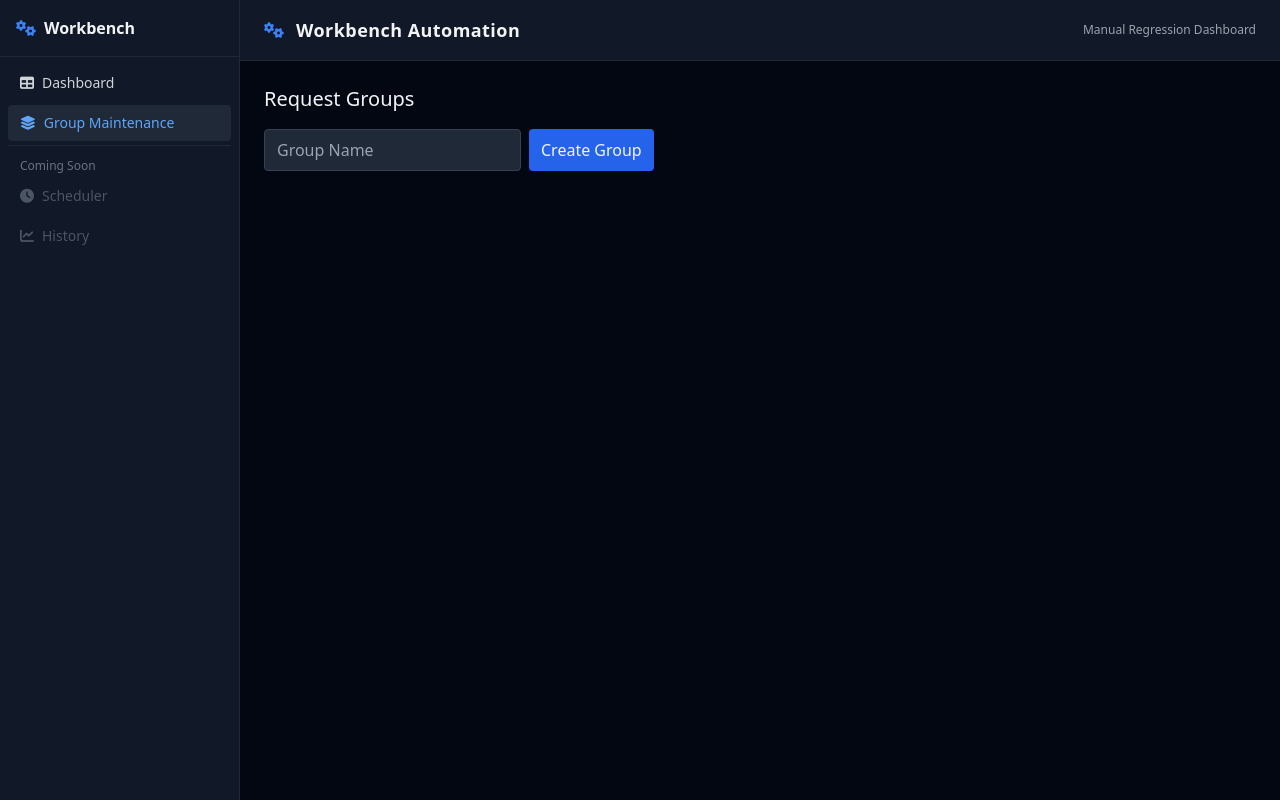
After one commit to pandit1975-bit/wb_manual_regression, a Django app: page /groups/ in a window 1280 px wide. The commit adds this page. Run offline with Django 5.2, Linux system fonts and the light colour scheme; data that the repository does not hold is empty; some libraries are stand-ins or nearby versions.

Commit message:
V2 - Sync between Dashboard and Group maintenance working great.

```diff
--- /dev/null
+++ b/workbench/static/workbench/group_maintenance.js
@@ -0,0 +1,80 @@
+/////////////////////////////////////////////////////
+// CSRF
+/////////////////////////////////////////////////////
+
+function getCSRF(){
+return document.querySelector("[name=csrfmiddlewaretoken]").value;
+}
+
+/////////////////////////////////////////////////////
+// ADD TO GROUP
+/////////////////////////////////////////////////////
+
+document.addEventListener("click", function(e){
+
+const btn = e.target.closest(".add-to-group")
+if(!btn) return
+
+const groupId = btn.dataset.group
+
+const env = document.getElementById(`env-${groupId}`).value
+const req = document.getElementById(`req-${groupId}`).value
+
+if(!env || !req) return
+
+fetch(`/groups/add/${groupId}/`,{
+method:"POST",
+headers:{
+"Content-Type":"application/json",
+"X-CSRFToken": getCSRF()
+},
+body:JSON.stringify({
+environment: env,
+request_id: req
+})
+})
+.then(()=>location.reload())
+
+})
+
+/////////////////////////////////////////////////////
+// DELETE ITEM
+/////////////////////////////////////////////////////
+
+document.addEventListener("click", function(e){
+
+const btn = e.target.closest(".delete-group-item")
+if(!btn) return
+
+const id = btn.dataset.id
+
+fetch(`/groups/delete-item/${id}/`,{
+method:"POST",
+headers:{
+"X-CSRFToken": getCSRF()
+}
+})
+.then(()=>location.reload())
+
+})
+
+/////////////////////////////////////////////////////
+// DELETE GROUP
+/////////////////////////////////////////////////////
+
+document.addEventListener("click", function(e){
+
+const btn = e.target.closest(".delete-group")
+if(!btn) return
+
+const id = btn.dataset.id
+
+fetch(`/groups/delete/${id}/`,{
+method:"POST",
+headers:{
+"X-CSRFToken": getCSRF()
+}
+})
+.then(()=>location.reload())
+
+})
--- a/workbench/templates/core/base.html
+++ b/workbench/templates/core/base.html
@@ -18,6 +18,64 @@ href="https://cdn.jsdelivr.net/npm/flatpickr/dist/flatpickr.min.css">
 
 <body class="bg-gray-950 text-gray-100">
 
+<div class="flex min-h-screen">
+
+<!-- SIDEBAR -->
+<div class="w-60 bg-gray-900 border-r border-gray-800 flex flex-col">
+
+<!-- SIDEBAR HEADER -->
+<div class="px-4 py-4 border-b border-gray-800 flex items-center gap-2">
+<i class="fa-solid fa-gears text-blue-500"></i>
+<span class="font-semibold">Workbench</span>
+</div>
+
+<!-- NAV -->
+<div class="p-2 space-y-1 text-sm">
+
+<a href="/workbench/"
+class="flex items-center gap-2 px-3 py-2 rounded
+{% if request.path == '/workbench/' %}
+bg-gray-800 text-blue-400
+{% else %}
+hover:bg-gray-800 text-gray-300
+{% endif %}">
+<i class="fa-solid fa-table"></i>
+Dashboard
+</a>
+
+<a href="/workbench/groups/"
+class="flex items-center gap-2 px-3 py-2 rounded
+{% if 'groups' in request.path %}
+bg-gray-800 text-blue-400
+{% else %}
+hover:bg-gray-800 text-gray-300
+{% endif %}">
+<i class="fa-solid fa-layer-group"></i>
+Group Maintenance
+</a>
+
+<!-- future items -->
+<div class="border-t border-gray-800 my-2"></div>
+
+<div class="text-xs text-gray-500 px-3 pt-2">
+Coming Soon
+</div>
+
+<div class="px-3 py-2 text-gray-600">
+<i class="fa-solid fa-clock mr-2"></i>Scheduler
+</div>
+
+<div class="px-3 py-2 text-gray-600">
+<i class="fa-solid fa-chart-line mr-2"></i>History
+</div>
+
+</div>
+
+</div>
+
+<!-- MAIN -->
+<div class="flex-1 flex flex-col">
+
 <!-- HEADER -->
 <div class="bg-gray-900 border-b border-gray-800 px-6 py-4 flex items-center justify-between">
 
@@ -35,10 +93,14 @@ Manual Regression Dashboard
 </div>
 
 <!-- CONTENT -->
-<div class="p-6 max-w-[1800px] mx-auto">
+<div class="p-6 max-w-[1800px] mx-auto w-full">
 {% block content %}
 {% endblock %}
 </div>
 
+</div>
+
+</div>
+
 </body>
 </html>
--- /dev/null
+++ b/workbench/templates/workbench/group_master.html
@@ -0,0 +1,99 @@
+{% extends "core/base.html" %}
+{% block content %}
+
+<h2 class="text-xl mb-4">Request Groups</h2>
+
+<form method="post" class="flex gap-2 mb-4">
+{% csrf_token %}
+
+<input name="name"
+placeholder="Group Name"
+class="bg-gray-800 border border-gray-700 px-3 py-2 rounded">
+
+<button type="submit"
+class="bg-blue-600 px-3 py-2 rounded">
+Create Group
+</button>
+
+</form>
+
+{% for g in groups %}
+
+<div class="mt-6 border border-gray-700 p-4 rounded-lg bg-gray-900">
+
+<!-- GROUP HEADER -->
+<div class="flex justify-between items-center mb-3">
+
+<div class="font-semibold text-lg">
+{{ g.name }}
+</div>
+
+<button type="button"
+class="delete-group
+text-red-500 hover:text-red-400
+px-2 py-1 text-xs"
+data-id="{{g.id}}">
+<i class="fa-solid fa-trash"></i>
+</button>
+
+</div>
+
+<!-- ADD REQUEST ROW -->
+<div class="flex gap-2 mb-3">
+
+<select id="env-{{g.id}}"
+class="bg-gray-800 border border-gray-700 rounded px-2 py-1 text-sm">
+
+<option value="">Env</option>
+<option value="stage">STAGE</option>
+<option value="prod">PROD</option>
+
+</select>
+
+<input
+id="req-{{g.id}}"
+placeholder="Request ID"
+class="bg-gray-800 border border-gray-700 rounded px-2 py-1 text-sm"
+/>
+
+<button type="button"
+class="add-to-group bg-blue-600 hover:bg-blue-700 px-3 py-1 rounded text-sm"
+data-group="{{g.id}}">
+Add
+</button>
+
+</div>
+
+<!-- REQUEST LIST -->
+<div class="space-y-1">
+
+{% for i in g.items.all %}
+<div class="flex justify-between items-center text-sm bg-gray-800 px-2 py-1 rounded">
+
+<div>
+<span class="text-gray-400">{{i.environment|upper}}</span>
+<span class="ml-2 text-blue-400 font-mono">{{i.request_id}}</span>
+</div>
+
+<button type="button"
+class="delete-group-item
+text-yellow-400 hover:text-yellow-300
+bg-yellow-900/20 hover:bg-yellow-900/30
+px-2 py-1 rounded text-xs"
+data-id="{{i.id}}">
+<i class="fa-solid fa-trash"></i>
+</button>
+
+</div>
+{% endfor %}
+
+</div>
+
+</div>
+
+{% endfor %}
+
+{% load static %}
+<script src="{% static 'workbench/group_maintenance.js' %}"></script>
+
+{% endblock %}
--- a/workbench/urls.py
+++ b/workbench/urls.py
@@ -3,12 +3,20 @@ from . import views
 
 urlpatterns = [
     path("", views.workbench_home, name="workbench_home"),
+    path("delete/<int:pk>/", views.delete_request, name="delete_request"),
+    path("delete/<int:pk>/", views.delete_request),
 
     # ✅ API
     path("status/<int:pk>/", views.get_status, name="workbench_status"),
 
     # ✅ Actions
     path("run/<int:pk>/", views.run_request, name="run_request"),
-    path("delete/<int:pk>/", views.delete_request, name="delete_request"),
     path("recheck/<int:pk>/", views.recheck_job, name="recheck_job"),
+     # ✅ Groups
+    path("groups/", views.group_master, name="group_master"),
+    path("groups/add/<int:id>/", views.group_add),
+    path("groups/delete/<int:id>/", views.group_delete),
+    path("groups/delete-item/<int:id>/", views.group_delete_item),
+    path("groups/load/<int:id>/", views.load_group),   # THIS ONE
+
 ]
--- a/workbench/views.py
+++ b/workbench/views.py
@@ -1,17 +1,22 @@
 from django.shortcuts import render, redirect, get_object_or_404
 from django.http import JsonResponse
 from django.utils.timezone import localtime, now
-from .models import WorkbenchRequest
+from .models import RequestGroup, RequestGroupItem, WorkbenchRequest
 from .services.workbench_service import build_workbench_url
 from .services.submit_job_api import submit_job
 import threading
 from .services.tracker_service import track_job
 from django.conf import settings
+from .models import RequestGroup
+from .models import WorkbenchRequest
 
 # ========================
 # HOME PAGE
 # ========================
+from .models import RequestGroup
+
 def workbench_home(request):
+
     if request.method == "POST":
         env = request.POST.get("environment")
         request_id = request.POST.get("request_id")
@@ -22,6 +27,7 @@ def workbench_home(request):
             WorkbenchRequest.objects.create(
                 environment=env,
                 request_id=request_id,
+                group_id=id,
                 url=url,
                 status="pending"
             )
@@ -30,10 +36,13 @@ def workbench_home(request):
 
     records = WorkbenchRequest.objects.order_by("-created_at")
 
+    # ADD THIS
+    groups = RequestGroup.objects.order_by("name")
+
     return render(request, "workbench/index.html", {
-        "records": records
+        "records": records,
+        "groups": groups   # <-- ADD THIS
     })
-
 
 # ========================
 # RUN REQUEST
@@ -180,8 +189,115 @@ def get_status(request, pk):
 
 
 # ========================
-# DELETE
+# ADD REQUEST TO GROUP
+# ========================
+import json
+
+def group_add(request, id):
+
+    data = json.loads(request.body)
+
+    RequestGroupItem.objects.create(
+        group_id=id,
+        environment=data.get("environment"),
+        request_id=data.get("request_id")
+    )
+
+    return JsonResponse({"ok": True})
+
+# ========================
+# DELETE GROUP
+# ========================
+def group_delete(request, id):
+
+    group = RequestGroup.objects.get(id=id)
+
+    # delete dashboard rows
+    WorkbenchRequest.objects.filter(group=group).delete()
+
+    group.delete()
+
+    return JsonResponse({"ok":True})
+
+
+# ========================
+# DELETE ITEM
+# ========================
+def group_delete_item(request, id):
+
+    item = RequestGroupItem.objects.get(id=id)
+
+    WorkbenchRequest.objects.filter(
+        group=item.group,
+        environment=item.environment,
+        request_id=item.request_id
+    ).delete()
+
+    item.delete()
+
+    return JsonResponse({"ok":True})
+
+# ========================
+# CREATE MASTER GROUP PAGE
+# ========================
+
+def group_master(request):
+
+    if request.method == "POST" and "name" in request.POST:
+        name = request.POST.get("name")
+
+        if name:
+            RequestGroup.objects.create(name=name)
+
+        return redirect("group_master")
+
+    groups = RequestGroup.objects.prefetch_related("items").all()
+
+    return render(request,"workbench/group_master.html",{
+        "groups":groups
+    })
+
+# ========================
+# LOAD MASTER GROUP PAGE
+# ========================
+def load_group(request, id):
+
+    group = RequestGroup.objects.get(id=id)
+
+    created = []
+
+    for item in group.items.all():
+
+        # prevent duplicates
+        exists = WorkbenchRequest.objects.filter(
+            environment=item.environment,
+            request_id=item.request_id,
+            group=group
+        ).exists()
+
+        if not exists:
+
+            url = build_workbench_url(
+                item.environment,
+                item.request_id
+            )
+
+            WorkbenchRequest.objects.create(
+                environment=item.environment,
+                request_id=item.request_id,
+                url=url,
+                group=group,
+                status="pending"
+            )
+
+    return JsonResponse({"ok": True})
+
+# ========================
+# DELETE REQUEST
 # ========================
 def delete_request(request, pk):
-    WorkbenchRequest.objects.filter(pk=pk).delete()
-    return JsonResponse({"success": True})
+
+    obj = WorkbenchRequest.objects.get(pk=pk)
+    obj.delete()
+
+    return JsonResponse({"ok": True})
```
Also changed, not shown: workbench/models.py (+47 -1 lines), workbench/static/workbench/index.js (+37 -0 lines), workbench/templates/workbench/index.html (+11 -0 lines), workbench/migrations/0002_requestgroup_requestgroupitem.py (added), workbench/migrations/0003_workbenchrequest_group_and_more.py (added).
